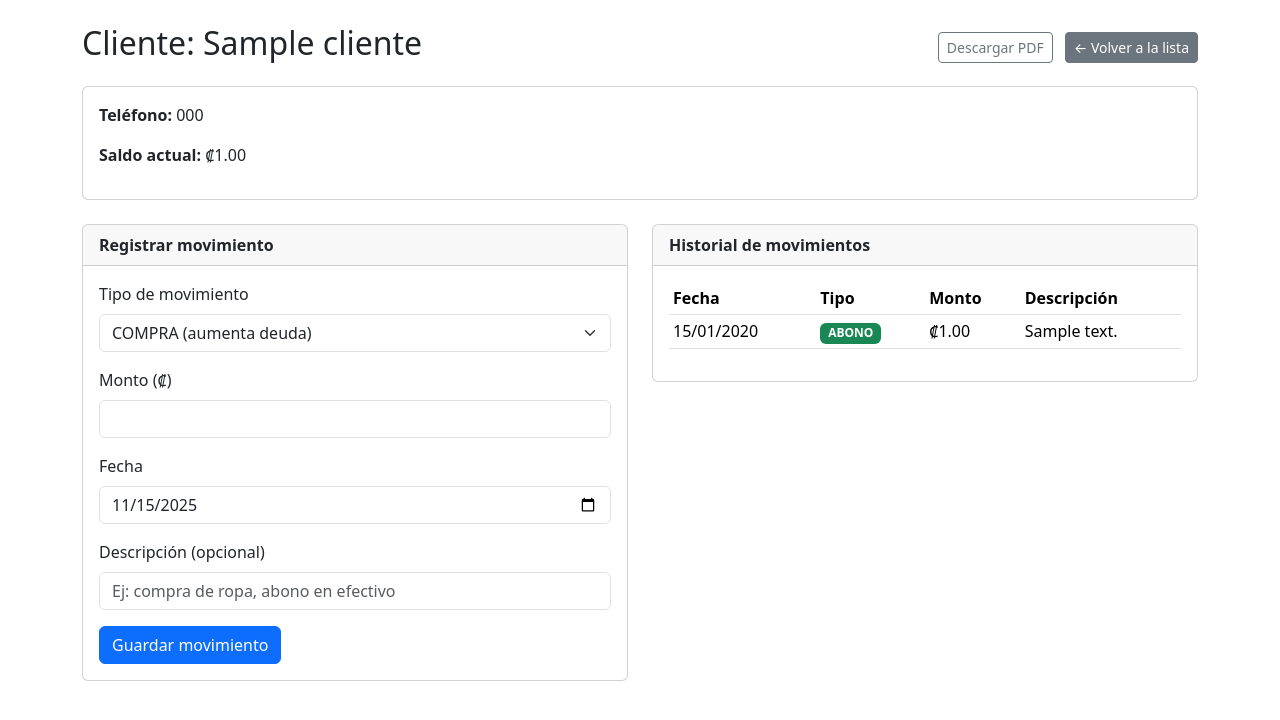
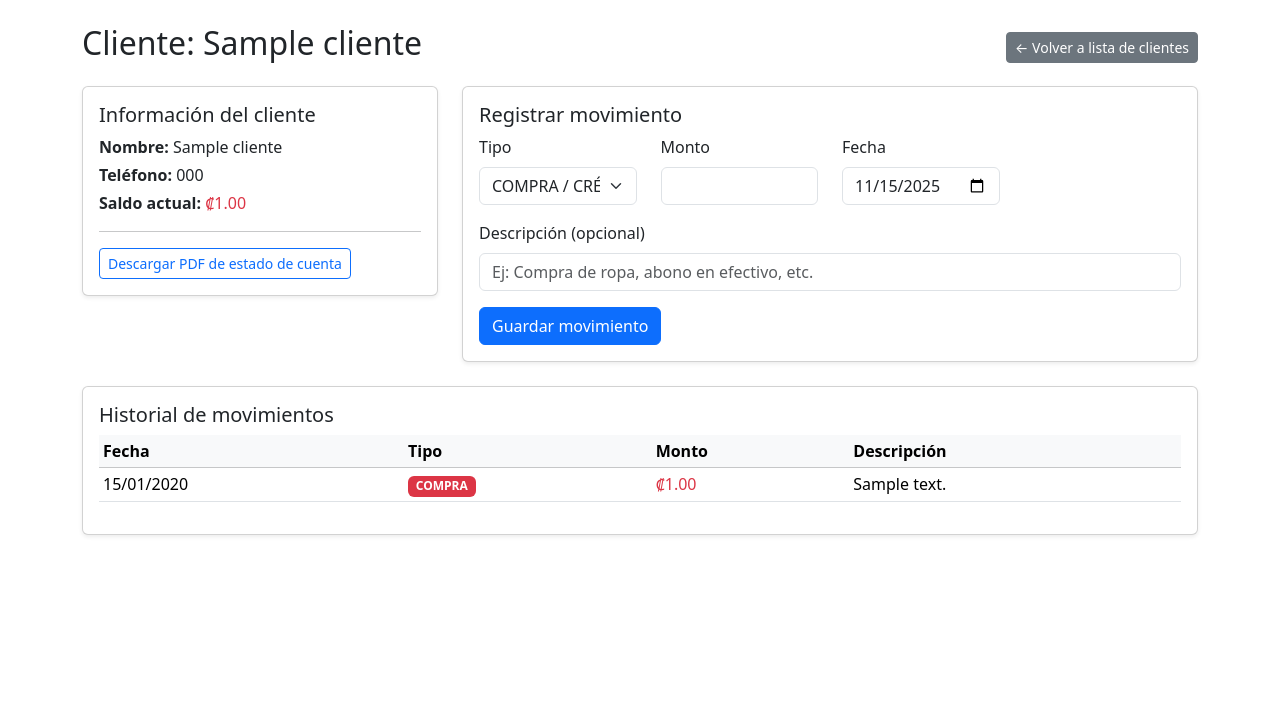
Before and after one commit to Jorleonzu86/creditos-app, a Flask app: page /clientes/1 in a window 1280 px wide. Shown: the part 56-776 px from the top of the page. Run offline with Flask 3, Linux system fonts and the light colour scheme; a user stored in the database is signed in; tables that the repository leaves empty hold one stand-in row (values such as "Sample post").

Commit message:
Update cliente_detalle.html

```diff
--- a/templates/cliente_detalle.html
+++ b/templates/cliente_detalle.html
@@ -1,77 +1,94 @@
 {% extends "base.html" %}
-
-{% block title %}Detalle de cliente{% endblock %}
 
 {% block content %}
 <div class="d-flex justify-content-between align-items-center mb-3">
     <h2>Cliente: {{ cliente.nombre }}</h2>
-  <div>
-    <a href="{{ url_for('cliente_pdf', cliente_id=cliente.id) }}" class="btn btn-outline-secondary btn-sm me-2">
-      Descargar PDF
+    <a href="{{ url_for('clientes') }}" class="btn btn-secondary btn-sm">
+        ← Volver a lista de clientes
     </a>
-    <a href="{{ url_for('clientes') }}" class="btn btn-secondary btn-sm">
-      ← Volver a la lista
+</div>
+
+<div class="row">
+    <!-- Datos del cliente -->
+    <div class="col-md-4 mb-4">
+        <div class="card shadow-sm">
+            <div class="card-body">
+                <h5 class="card-title">Información del cliente</h5>
+                <p class="mb-1"><strong>Nombre:</strong> {{ cliente.nombre }}</p>
+                <p class="mb-1">
+                    <strong>Teléfono:</strong>
+                    {{ cliente.telefono or 'No registrado' }}
+                </p>
+                <p class="mb-1">
+                    <strong>Saldo actual:</strong>
+                    {% if cliente.saldo and cliente.saldo > 0 %}
+                        <span class="text-danger">₡{{ '%.2f'|format(cliente.saldo) }}</span>
+                    {% elif cliente.saldo and cliente.saldo < 0 %}
+                        <span class="text-success">₡{{ '%.2f'|format(cliente.saldo) }}</span>
+                    {% else %}
+                        ₡0.00
+                    {% endif %}
+                </p>
+
+                <hr>
+                <a href="{{ url_for('cliente_pdf', cliente_id=cliente.id) }}"
+                   class="btn btn-outline-primary btn-sm">
+                    Descargar PDF de estado de cuenta
                 </a>
             </div>
         </div>
+    </div>
 
-<div class="card mb-4">
+    <!-- Formulario de movimiento -->
+    <div class="col-md-8 mb-4">
+        <div class="card shadow-sm">
             <div class="card-body">
-    <p><strong>Teléfono:</strong> {{ cliente.telefono or "No registrado" }}</p>
-    <p><strong>Saldo actual:</strong> ₡{{ "%.2f"|format(cliente.saldo or 0) }}</p>
+                <h5 class="card-title">Registrar movimiento</h5>
+                <form method="post" action="{{ url_for('cliente_detalle', cliente_id=cliente.id) }}">
+                    <div class="row">
+                        <div class="col-md-3 mb-3">
+                            <label class="form-label">Tipo</label>
+                            <select name="tipo" class="form-select" required>
+                                <option value="COMPRA">COMPRA / CRÉDITO</option>
+                                <option value="ABONO">ABONO</option>
+                            </select>
+                        </div>
+                        <div class="col-md-3 mb-3">
+                            <label class="form-label">Monto</label>
+                            <input type="number" step="0.01" name="monto"
+                                   class="form-control" required>
+                        </div>
+                        <div class="col-md-3 mb-3">
+                            <label class="form-label">Fecha</label>
+                            <input type="date" name="fecha"
+                                   value="{{ date.today().isoformat() }}"
+                                   class="form-control">
+                        </div>
+                        <div class="col-md-12 mb-3">
+                            <label class="form-label">Descripción (opcional)</label>
+                            <input type="text" name="descripcion"
+                                   class="form-control"
+                                   placeholder="Ej: Compra de ropa, abono en efectivo, etc.">
                         </div>
                     </div>
-
-<div class="row">
-  <div class="col-md-6">
-    <div class="card mb-4">
-      <div class="card-header">
-        <strong>Registrar movimiento</strong>
-      </div>
-      <div class="card-body">
-        <form method="post" action="{{ url_for('cliente_detalle', cliente_id=cliente.id) }}">
-          <div class="mb-3">
-            <label class="form-label">Tipo de movimiento</label>
-            <select name="tipo" class="form-select" required>
-              <option value="COMPRA">COMPRA (aumenta deuda)</option>
-              <option value="ABONO">ABONO (disminuye deuda)</option>
-            </select>
-          </div>
-
-          <div class="mb-3">
-            <label class="form-label">Monto (₡)</label>
-            <input type="number" step="0.01" min="0" name="monto" class="form-control" required>
-          </div>
-
-          <div class="mb-3">
-            <label class="form-label">Fecha</label>
-            <input type="date"
-                   name="fecha"
-                   class="form-control"
-                   value="{{ date.today().isoformat() }}">
-          </div>
-
-          <div class="mb-3">
-            <label class="form-label">Descripción (opcional)</label>
-            <input type="text" name="descripcion" class="form-control"
-                   placeholder="Ej: compra de ropa, abono en efectivo">
-          </div>
-
-          <button type="submit" class="btn btn-primary">Guardar movimiento</button>
+                    <button type="submit" class="btn btn-primary">
+                        Guardar movimiento
+                    </button>
                 </form>
             </div>
         </div>
     </div>
+</div>
 
-  <div class="col-md-6">
-    <div class="card mb-4">
-      <div class="card-header">
-        <strong>Historial de movimientos</strong>
-      </div>
+<!-- Tabla de movimientos -->
+<div class="card shadow-sm">
     <div class="card-body">
+        <h5 class="card-title">Historial de movimientos</h5>
+
         {% if movimientos %}
-          <table class="table table-sm">
-            <thead>
+            <div class="table-responsive">
+                <table class="table table-sm align-middle">
+                    <thead class="table-light">
                         <tr>
                             <th>Fecha</th>
                             <th>Tipo</th>
@@ -82,25 +99,32 @@
                     <tbody>
                         {% for mov in movimientos %}
                             <tr>
-                  <td>{{ mov.fecha.strftime("%d/%m/%Y") if mov.fecha else "" }}</td>
+                                <td>{{ mov.fecha.strftime('%d/%m/%Y') }}</td>
                                 <td>
-                    {% if mov.tipo == "COMPRA" %}
+                                    {% if mov.tipo == 'ABONO' %}
+                                        <span class="badge bg-success">ABONO</span>
+                                    {% else %}
                                         <span class="badge bg-danger">COMPRA</span>
-                    {% else %}
-                      <span class="badge bg-success">ABONO</span>
                                     {% endif %}
                                 </td>
-                  <td>₡{{ "%.2f"|format(mov.monto) }}</td>
-                  <td>{{ mov.descripcion or "" }}</td>
+                                <td class="
+                                    {% if mov.tipo == 'ABONO' %}
+                                        text-success
+                                    {% else %}
+                                        text-danger
+                                    {% endif %}
+                                ">
+                                    ₡{{ '%.2f'|format(mov.monto) }}
+                                </td>
+                                <td>{{ mov.descripcion or '' }}</td>
                             </tr>
                         {% endfor %}
                     </tbody>
                 </table>
+            </div>
         {% else %}
-          <p class="text-muted">Aún no hay movimientos para este cliente.</p>
+            <p class="text-muted mb-0">Este cliente aún no tiene movimientos registrados.</p>
         {% endif %}
     </div>
 </div>
-  </div>
-</div>
 {% endblock %}
```
Lines whose indentation alone changed are shown as unchanged.
